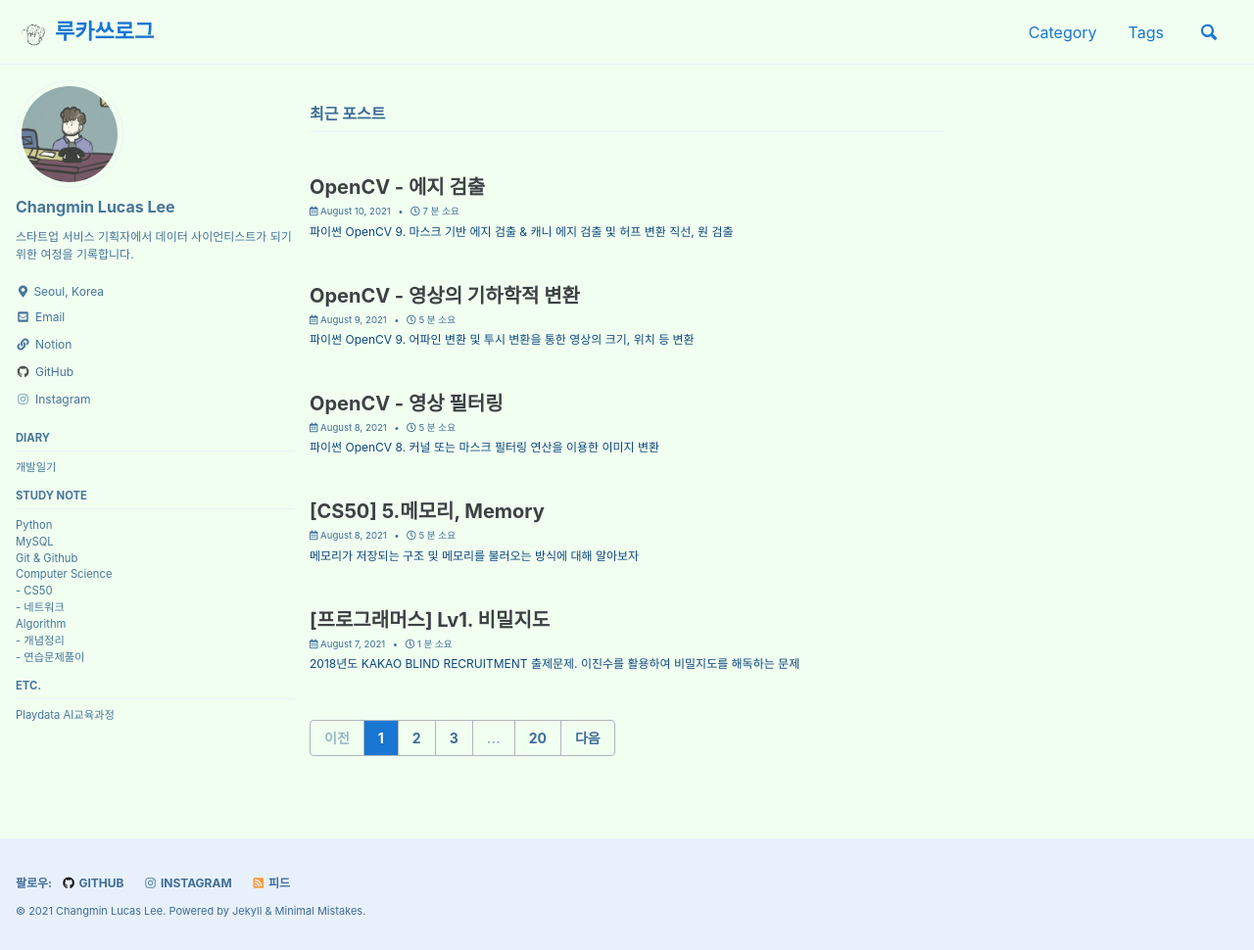
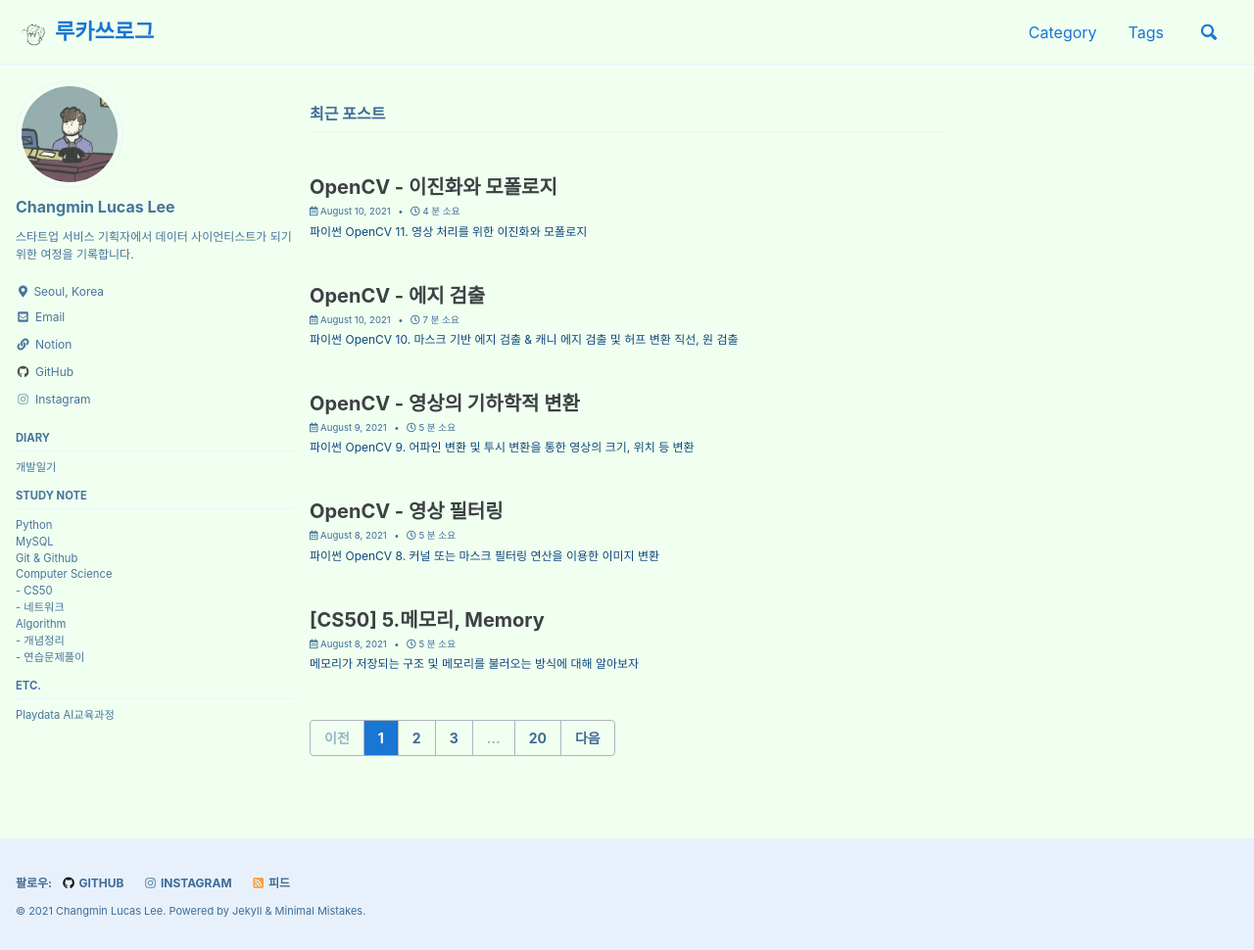
Before and after one commit to lucathree/lucathree.github.io, a Jekyll site: the page built from index.html, in a window 1280 px wide and 970 px high. Shown: the whole window at 98% size. Built offline with Jekyll 4.4.1, drawn with Linux system fonts in a browser that asks for light colours; cached includes are drawn as plain includes; the list of posts is cut into pages by our own code; some of the changed lines change nothing that is shown.

Commit message:
영상 이진화 노트

````diff
--- a/_posts/2021/2021-08-10-day48.md
+++ b/_posts/2021/2021-08-10-day48.md
@@ -1,6 +1,6 @@
 ---
 title: "OpenCV - 에지 검출"
-excerpt: "파이썬 OpenCV 9. 마스크 기반 에지 검출 & 캐니 에지 검출 및 허프 변환 직선, 원 검출"
+excerpt: "파이썬 OpenCV 10. 마스크 기반 에지 검출 & 캐니 에지 검출 및 허프 변환 직선, 원 검출"
 layout: single
 author_profile: true
 read_time: true
@@ -44,7 +44,7 @@
 
 다음, 각 x축과 y축 편미분을 한꺼번에 벡터로 표현하면 되는데 이것을 **그래디언트(gradient)**라고 부른다. 그래디언트는 벡터이기 때문에 **크기(magnitude)**와 **방향(phase)** 성분을 가지고 있으며 크기는 변화율의 세기, 방향은 변화 정도가 가장 큰 방향을 나타낸다.
 
-이렇게 만들어진 결과물, 그래디언트에서 에지를 찾는 방법은 그래디언트 크기가 특정 값보다 큰 위치를 찾는 것인데, 이 때 에지 여부를 판단하기 위해 기분이 되는 값을 **임계값(threshold)**라고 한다. 임계값은 보통 사용자의 경험에 의해 결정되며 높게 설정할 수록 밝기 차이가 급격하게 변하는 에지 픽셀만 검출되고 낮을 수록 약한 에지도 검출된다.
+이렇게 만들어진 결과물, 그래디언트에서 에지를 찾는 방법은 그래디언트 크기가 특정 값보다 큰 위치를 찾는 것인데, 이 때 에지 여부를 판단하기 위해 기준이 되는 값을 **임계값(threshold)**라고 한다. 임계값은 보통 사용자의 경험에 의해 결정되며 높게 설정할 수록 밝기 차이가 급격하게 변하는 에지 픽셀만 검출되고 낮을 수록 약한 에지도 검출된다.
 
 ## 마스크 기반 에지 검출
 
--- /dev/null
+++ b/_posts/2021/2021-08-10-day49-1.md
@@ -0,0 +1,242 @@
+---
+title: "OpenCV - 이진화와 모폴로지"
+excerpt: "파이썬 OpenCV 11. 영상 처리를 위한 이진화와 모폴로지"
+layout: single
+author_profile: true
+read_time: true
+related: true
+categories:
+- Python
+tags:
+- Study Note
+- Python
+- OpenCV
+- Computer Vision
+- 플레이데이터
+- 인공지능SW개발과정
+toc: true
+toc_sticky: true
+---
+
+## 영상 이진화
+
+**이진화(binarization)**는 영상의 각 필셀값을 0 또는 255로 만드는 연산이다.
+
+이진화를 할 때는 픽셀 값을 특정 값과 비교하여 특정 값보다 크면 255, 작으면 0으로 설정하는데, 비교대상이 되는 이 특정값을 **임계값(threshold)**라고 한다.
+
+이진화는 **threshold()** 함수를 통해 할 수 있다.
+
+**cv2.threshold(src, thresh, maxval, type) → ret(임계값), dst(결과영상) 반환**
+
+- thresh: 임계값
+- maxval: THRESH_BINARY 또는 THRESH_BINARY_INV 를 사용할 때 결과의 최대값 (255 사용)
+- type: 이진화 종류
+  - THRESH_BINARY: 임계값 기준으로 0, maxval로 표현
+  - THRESH_BINARY_INV: THRESH_BINARY의 반전
+  - THRESH_TRUNC: 임계값 이상은 maxval, 나머지는 그대로
+  - THRESH_TOZERO: 임계값 이상은 그대로, 나머지는 0
+  - THRESH_TOZERO_INV: THRESH_TOZERO의 반전
+  - THRESH_OTSU: 오츠(Otsu) 알고리즘을 이용한 자동 임계값 지정
+  - THRESH_TRIANGLE: 삼각(triangle) 알고리즘을 이용한 자동 임계값 결정
+
+```python
+import cv2
+import numpy as np
+from matplotlib import pyplot as plt
+
+img = cv2.imread('img/lenna.png',0)
+
+ret, thresh1 = cv2.threshold(img,128,255, cv2.THRESH_BINARY)
+ret, thresh2 = cv2.threshold(img,128,255, cv2.THRESH_BINARY_INV)
+ret, thresh3 = cv2.threshold(img,128,255, cv2.THRESH_TRUNC)
+ret, thresh4 = cv2.threshold(img,128,255, cv2.THRESH_TOZERO)
+ret, thresh5 = cv2.threshold(img,128,255, cv2.THRESH_TOZERO_INV)
+
+titles =['Original','BINARY','BINARY_INV','TRUNC','TOZERO','TOZERO_INV']
+images = [img,thresh1,thresh2,thresh3,thresh4,thresh5]
+
+for i in range(6):
+    plt.subplot(2,3,i+1),plt.imshow(images[i],'gray')
+    plt.title(titles[i])
+    plt.xticks([]),plt.yticks([])
+
+plt.show()
+```
+
+![img](https://raw.githubusercontent.com/lucathree/lucathree.github.io/master/assets/images/2021/2021-08-10/12.png)
+
+### 자동 이진화
+
+위 thresh() 함수에 사용되는 이진화 type 중 THRESH_OTSU와 THRESH_TRIANGLE은 픽셀값 히스토그램을 분석하여 임계값을 자동으로 결정하고 이진화를 진행한다. 보통 자동 이진화는 논리합 연산자 | 를 사용해서 다른 이진화 상수와 함께 사용된다. 이 때 thresh 파라미터는 사용되지 않으며, 자동 임계값 결정은 CV_8UC1 타입의 영상에만 적용된다.
+
+```python
+ret, dst = cv2.threshold(src, 0, 255, cv2.THRESH_BINARY|cv2.THRESH_OTSU)
+```
+
+### 지역 이진화
+
+앞의 threshold() 함수는 임계값을 영상 전체에 동일하게 적용하여 이진화 영상을 생성했다. 이런 방식을 **전역 이진화(global binarization)**라 한다.
+
+하지만 다음 사진과 같이 밝기의 차이로 인해 전역 이진화를 적용하기 어려운 경우가 있다.
+
+![img](https://raw.githubusercontent.com/lucathree/lucathree.github.io/master/assets/images/2021/2021-08-10/13.jpg)
+
+이런 경우 이미지를 일정 크기의 사각형으로 분할하여 각 영역 내부의 픽셀 값 분포에 맞게 임계값을 결정해서 이진화를 할 수 있다. 이 방법을 **지역 이진화(local binarization)**라 한다.
+
+```python
+src = cv2.imread('img/sudoku.jpg', cv2.IMREAD_GRAYSCALE)
+
+# 전역 이진화 by Otsu's method
+_, dst1 = cv2.threshold(src, 0, 255, cv2.THRESH_BINARY | cv2.THRESH_OTSU)
+
+# 지역 이진화 by Otsu's method
+dst2 = np.zeros(src.shape, np.uint8)  # 입력 영상과 같은 사이즈의 배경 생성
+
+# 영상을 4x4, 총 16칸으로 나눔
+bw = src.shape[1] // 4  # src.shape = (h, w, c), bw = w*(1/4)
+bh = src.shape[0] // 4  # bh = h*(1/4)
+
+# 영상의 각 칸 별로 자동 이진화 실행
+for y in range(4):
+    for x in range(4):
+        src_ = src[y*bh:(y+1)*bh, x*bw:(x+1)*bw]
+        dst_ = dst2[y*bh:(y+1)*bh, x*bw:(x+1)*bw]
+        cv2.threshold(src_, 0, 255, cv2.THRESH_BINARY | cv2.THRESH_OTSU, dst_)
+
+# 결과 출력
+cv2.imshow('src', src)
+cv2.imshow('dst1', dst1)
+cv2.imshow('dst2', dst2)
+cv2.waitKey()
+cv2.destroyAllWindows()
+```
+
+![img](https://raw.githubusercontent.com/lucathree/lucathree.github.io/master/assets/images/2021/2021-08-10/14.png)
+
+### 적응형 이진화
+
+모든 픽셀에서 정해진 블록 크기에 따라 블록 영역 내부의 픽셀값 분포도를 확인하고 임계값을 계산하여 자동으로 지역 이진화를 하도록 하는 것이 **적응형 이진화(adaptive binarization)**다.
+
+**cv2.adaptiveThreshold(src, maxVal, adaptiveMethod, thresholdType, blockSize, C, dst)**
+
+- maxVal: 임계값 함수 결과의 최대값 (255)
+- adaptiveMethod: 블록 평균 계산 방법
+  - ADAPTIVE_THRESH_MEAN_C (산술평균)
+  - ADAPTIVE_THRESH_GAUSSIAN_C (가우시안 가중치 평균)
+- thresholdType: 이진화 방법
+- blockSize: 블록크기. 3 이상의 홀수 입력
+- C: 평균에서 뺄 값
+
+```python
+src = cv2.imread('img/sudoku.jpg', cv2.IMREAD_GRAYSCALE)
+
+dst = cv2.adaptiveThreshold(src, 255, cv2.ADAPTIVE_THRESH_GAUSSIAN_C, cv2.THRESH_BINARY, 9, 5)
+
+cv2.imshow('src', src)
+cv2.imshow('dst', dst)
+cv2.waitKey()
+cv2.destroyAllWindows()
+```
+
+![img](https://raw.githubusercontent.com/lucathree/lucathree.github.io/master/assets/images/2021/2021-08-10/15.png)
+
+## 모폴로지 연산 (Morphology)
+
+영상을 형태학적 측면에서 다루는 기법. 객체의 형태 및 구조에 대해 분석하고 처리하며 **수학적 모폴로지(mathematical morphology)**라고도 한다. 영상의 전처리 또는 후처리 과정에서 객체의 모양을 단순화 시키거나 잡음을 제거하는 용도로 사용된다.
+
+필터링처럼 작은 크기의 행렬로 이루어진 **구조 요소(structuring element)**를 사용해서 연산을 진행하며 구조 요소의 크기나 모양을 다양하게 정의할 수 있으나 일반적으로 3x3 정방형 구조 요소를 사용한다.
+
+### 침식과 팽창
+
+![img](https://raw.githubusercontent.com/lucathree/lucathree.github.io/master/assets/images/2021/2021-08-10/16.jpg)
+
+**침식** - 객체 영역의 외곽을 골고루 깎아 내는 연산으로 전체적으로 객체 영역은 축소되고 배경은 확대. 커널(구조 요소)이 객체 영역 안에 모두 포함될 때 고정점(anchor point)을 255로 설정. 작은 크기의 잡음을 제거할 때 좋다.
+
+**cv2.erode(src, kernel, anchor, iterations, borderType, borderValue)**
+
+- kernel: 구조 요소. None이면 3x3
+- anchor: 고정점 위치. 기본값(-1,-1)은 정중앙점
+- iterations: 반복횟수. 기본값 1.
+- borderType: 테두리 처리 종류
+- borderValue: 확장 테두리 채울 값
+
+**팽창** - 객체 외곽을 확대하는 연산. 객체 영역을 확대되고, 배경 영역은 줄어든다. 커널이 객체 영역 안에 하나라도 포함되면 고정점을 255로 설정. 영상의 구멍을 채우는 효과가 있다.
+
+**cv2.dilate(src, kernel, anchor, iterations, borderType, borderValue)**
+
+- kernel: None이면 3x3
+- anchor: 고정점 위치. 기본값(-1,-1)은 정중앙점
+- iterations: 반복횟수. 기본값 1.
+- borderType: 테두리 처리 종류
+- borderValue: 확장 테두리 채울 값
+
+**커널 생성 -** erode() 와 dilate() 함수를 사용하기 위해 커널이 필요한데, getStructuringElement() 함수를 사용하면 손쉽게 0과 1로 이루어진 커널 혹은 구조 요소 행렬을 생성할 수 있다.
+
+**cv2.getStructuringElement(shape, ksize, anchor)**
+
+- shape: 커널모양.
+  - cv2.MORTH_RECT: 사각형 모양
+  - cv2.MORTH_CROSS: 십자가 모양
+  - cv2.MORPH_ELLIPSE: 사각형에 내접하는 타원
+- ksize: 커널크기. (가로, 세로)튜플
+- anchor: 앵커 위치. (-1, -1)은 중앙점
+
+```python
+src = cv2.imread('img/circuit.bmp', cv2.IMREAD_GRAYSCALE)
+
+kernel = cv2.getStructuringElement(cv2.MORPH_RECT, (5, 3)) # 5x3사각형 커널
+
+dst1 = cv2.erode(src, kernel)
+dst2 = cv2.dilate(src, None)
+
+cv2.imshow('src', src)
+cv2.imshow('dst1', dst1)
+cv2.imshow('dst2', dst2)
+cv2.waitKey()
+cv2.destroyAllWindows()
+```
+
+![img](https://raw.githubusercontent.com/lucathree/lucathree.github.io/master/assets/images/2021/2021-08-10/17.png)
+
+### 열기와 닫기
+
+**열기(opening)**
+
+입력 영상에 대해 침식 연산을 수행한 후 다시 팽창연산을 수행. 작은 개체나 돌기 제거 효과가 있다. 얇은 선은 끊어짐.
+
+**닫기(closing)**
+
+입력 영상에 대해 팽창 연산을 수행한 후 다시 침식연산을 수행. 작은 홈이나 구멍이 사라지고 얇은 연결선이 두꺼워짐. 윤곽 파악에 적합하다.
+
+![img](https://raw.githubusercontent.com/lucathree/lucathree.github.io/master/assets/images/2021/2021-08-10/18.jpg)
+
+![img](https://raw.githubusercontent.com/lucathree/lucathree.github.io/master/assets/images/2021/2021-08-10/19.jpg)
+
+**범용 모폴로지 연산 함수**
+
+**cv2.morphologyEx(src, mode, kernel, anchor, iterations, borderType, borderValue)**
+
+- mode: 연산 종류
+  - cv2.MORPH_ERODE: 침식
+  - cv2.MORPH_DILATE: 팽창
+  - cv2.MORPH_OPEN: opening
+  - cv2.MORPH_CLOSE: closing
+  - cv2.MORPH_GRADIENT: dilate 결과 – erode결과(d와 e의 차)
+- 나머지 파라미터는 erode(), dilate()와 동일
+
+```python
+src = cv2.imread('img/rice.png', cv2.IMREAD_GRAYSCALE)
+_, temp = cv2.threshold(src, 0, 255, cv2.THRESH_BINARY|cv2.THRESH_OTSU)
+
+dst1 = cv2.morphologyEx(temp, cv2.MORPH_OPEN, None)
+dst2 = cv2.morphologyEx(temp, cv2.MORPH_CLOSE, None)
+
+cv2.imshow('src', src)
+cv2.imshow('temp', temp)
+cv2.imshow('opening', dst1)
+cv2.imshow('closing', dst2)
+cv2.waitKey()
+cv2.destroyAllWindows()
+```
+
+![img](https://raw.githubusercontent.com/lucathree/lucathree.github.io/master/assets/images/2021/2021-08-10/20.png)
````
Also changed, not shown: assets/images/2021/2021-08-10/12.png (added), assets/images/2021/2021-08-10/13.jpg (added), assets/images/2021/2021-08-10/14.png (added), assets/images/2021/2021-08-10/15.png (added), assets/images/2021/2021-08-10/16.jpg (added), assets/images/2021/2021-08-10/17.png (added), assets/images/2021/2021-08-10/18.jpg (added), assets/images/2021/2021-08-10/19.jpg (added), assets/images/2021/2021-08-10/20.png (added).
